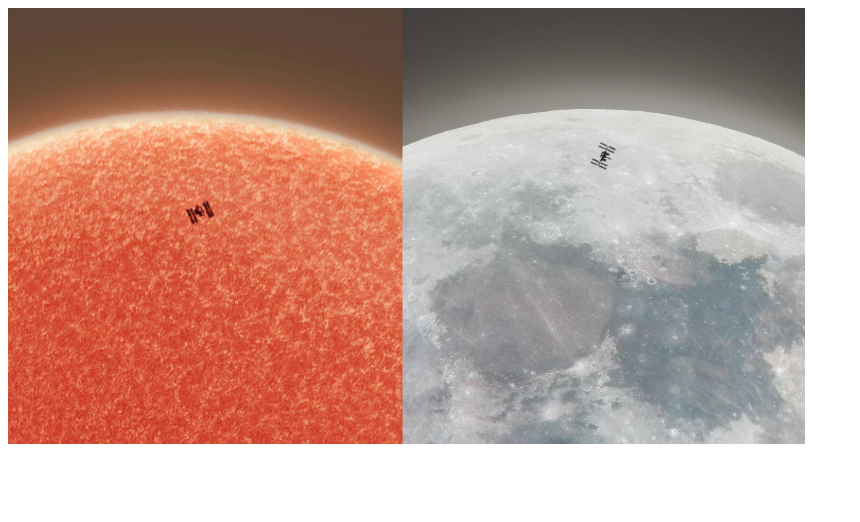
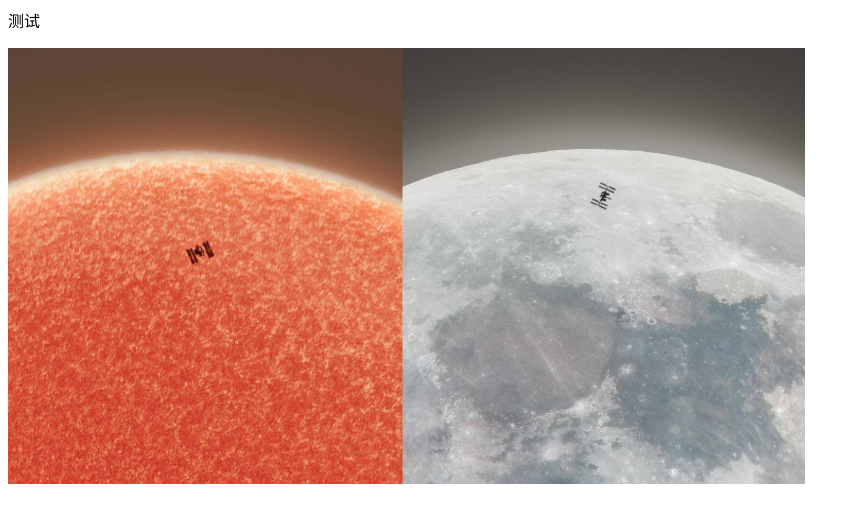
Before and after one commit to Huhumao123/Huhumao123.github.io, a plain HTML site: page index.html in a window 1280 px wide. Shown: the whole page, without its empty margins (0-860 px from the left). Drawn offline with Linux system fonts and the light colour scheme.

Commit message:
Update index.html

```diff
--- a/index.html
+++ b/index.html
@@ -1,8 +1,9 @@
 <html>
 	<head>
-		<meta http-equiv="Content-Type" content="text/html; charset="utf-8"/>
+		<meta charset="utf-8"/>
 	</head>
 	<body>
+		<p>测试<p>
 		<img src="image/test.png"/>
 	</body>
 </html>
```
